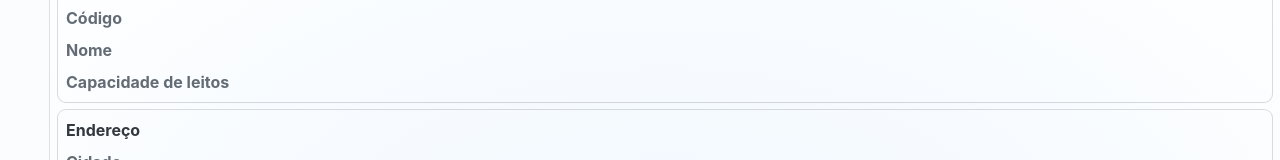
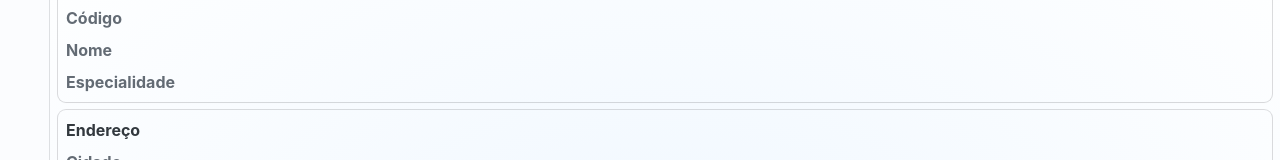
Before and after one commit to LucasVicenti12/premier-hackathon, a React (Vite) app: page /app/doctorManager/1 in a window 1280 px wide. Shown: the part 135-295 px from the top of the page. Built offline with nearby package versions, Linux system fonts and the light colour scheme; some icons are missing.

Commit message:
fix: DoctorDetail expertise title

```diff
--- a/src/modules/doctor/page/DoctorDetail.tsx
+++ b/src/modules/doctor/page/DoctorDetail.tsx
@@ -133,7 +133,7 @@ export const DoctorDetail = () => {
                         fontWeight={"bold"}
                         color={"neutral"}
                     >
-                        {t("bed_capacity")}
+                        {t("expertise")}
                     </Typography>
                     <Typography level={"body-md"} fontWeight={"bold"}>
                         {doctor?.expertise}
```
